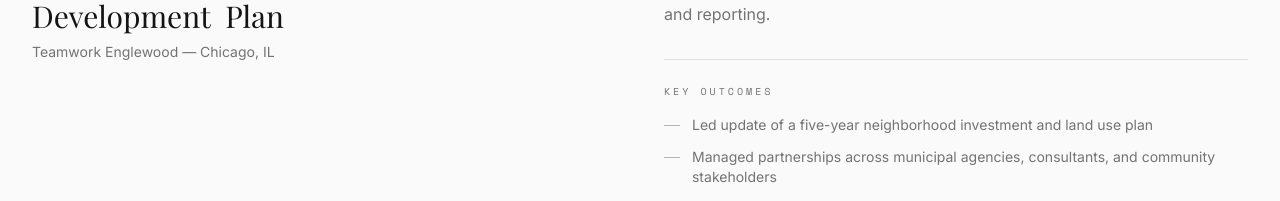
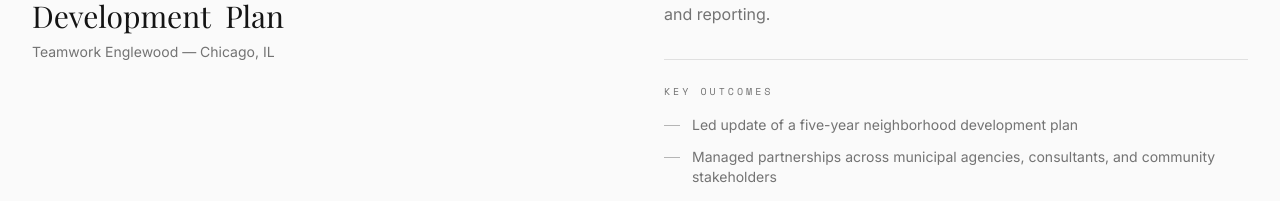
Before and after one commit to michaeljohnson8971/template, a React (Vite) app: page /work in a window 1280 px wide. Shown: the part 2628-2829 px from the top of the page. Built offline with nearby package versions, Linux system fonts and the light colour scheme; the HTML template or start-up script is replaced by a standard one; a web font is replaced by a local one.

Commit message:
Changes
Co-authored-by: michaeljohnson8971 <12179200+michaeljohnson8971@users.noreply.github.com>

```diff
--- a/src/pages/SelectedWork.tsx
+++ b/src/pages/SelectedWork.tsx
@@ -68,7 +68,7 @@ const projects = [
     description:
       "Held overall management responsibility for neighborhood-scale planning and community development initiatives funded through public and philanthropic sources, directing a $1.5M portfolio with oversight of budgeting, compliance, and reporting.",
     outcomes: [
-      "Led update of a five-year neighborhood investment and land use plan",
+      "Led update of a five-year neighborhood development plan",
       "Managed partnerships across municipal agencies, consultants, and community stakeholders",
       "Designed internal governance and change-management systems strengthening coalition effectiveness",
     ],
```
